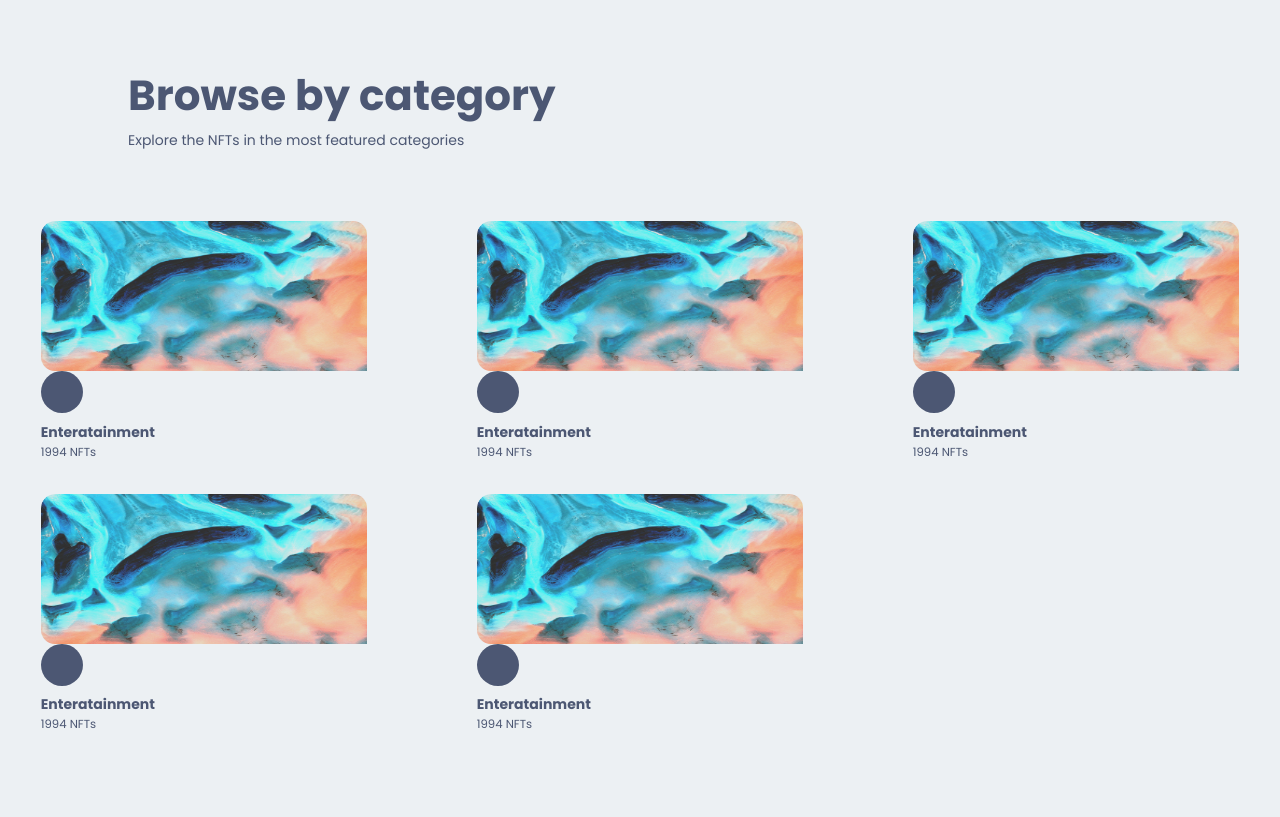
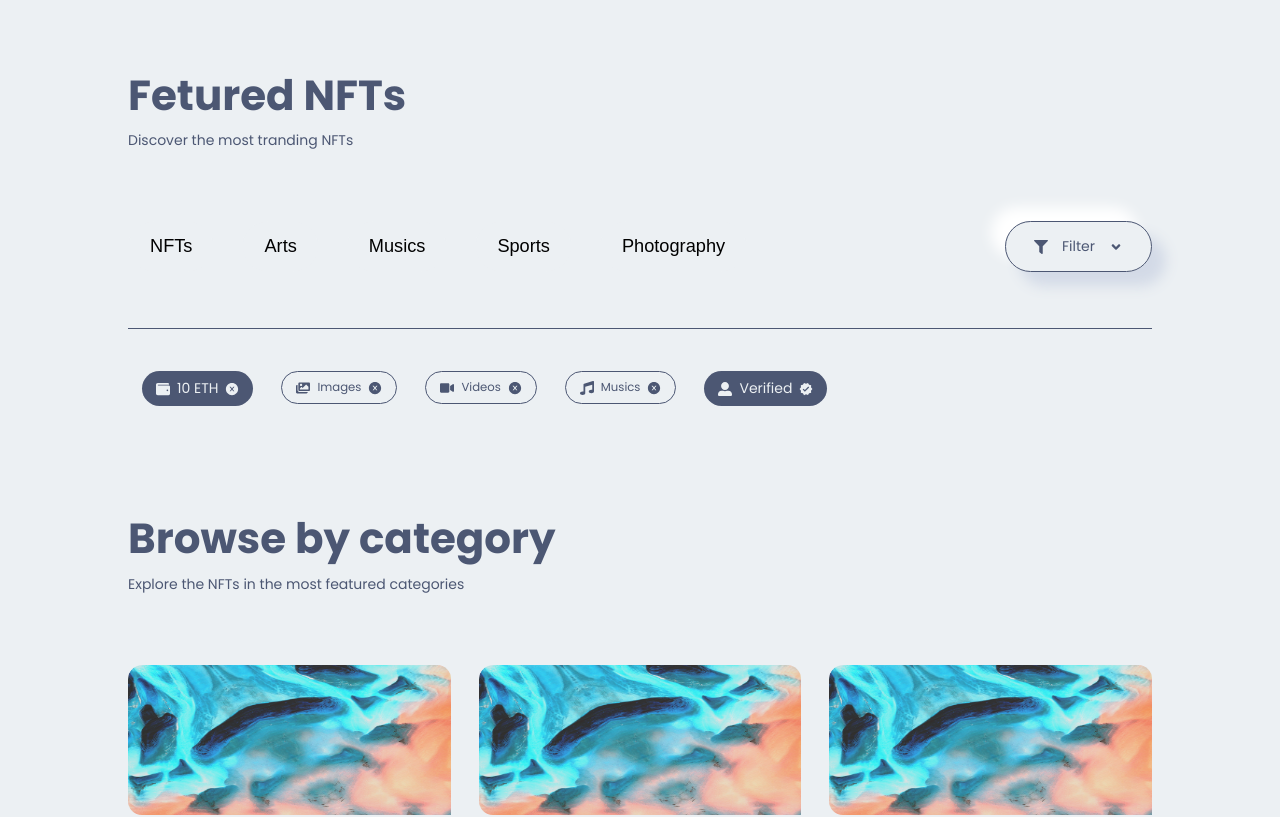
Before and after one commit to ravalkenil/Nft_marketplace, a Next.js app: page / in a window 1280 px wide. Shown: the part 2300-3117 px from the top of the page. Built offline with nearby package versions, Linux system fonts and the light colour scheme.

Commit message:
filter function

```diff
--- a/src/Componets/Category/Category.jsx
+++ b/src/Componets/Category/Category.jsx
@@ -9,11 +9,13 @@ import images from "../../img";
 const Category = () => {
   const Categoryarray=[1,2,3,4,5];
   return (
+    <div className={Style.box_category}>
     <div className={Style.category}>
+
         {
             Categoryarray.map((el,i)=>{
                 return(
-                    <div className={Style.box_category}>
+
                         <div className={Style.category_box} key={1+1}>
                         <Image src={images.creatorbackground1} className={Style.category_box_img} alt="Background image" width={350} height={150} objectFit='cover' />
                         <div className={Style.category_box_title}>
@@ -26,10 +28,12 @@ const Category = () => {
                             </div>
                         </div>
                        </div>
-                    </div>
+
                 )
             })
         }
+
+    </div>
     </div>
   )
 }
--- a/src/Componets/Category/Category.module.css
+++ b/src/Componets/Category/Category.module.css
@@ -2,6 +2,7 @@
     width: 80%;
     margin: 0 auto;
 }
+
 
 .category{
     width: 100%;
@@ -27,6 +28,13 @@
 
 .category_box_img{
     border-radius: 1rem;
+}
+
+.category_box_title{
+    display: flex;
+    align-items: center;
+    padding: 1rem;
+    gap: 1rem;
 }
 
 .category_box_title span{
--- a/src/Componets/Com_index.js
+++ b/src/Componets/Com_index.js
@@ -8,10 +8,11 @@ import Bignftslider from './Bignftslider/Bignftslider'
 import Subscribe from './Subscribe/Subscribe'
 import Title from './Title/Title'
 import Category from './Category/Category'
+import Filter from './Filter/Filter'
 // const Com_index = () => {
 //   return (
 //     <div>Com_index</div>
 //   )
 // }
 
-export {Button,Footer,Navbar,Herosection,Service,Bignftslider,Subscribe,Title,Category};
+export {Button,Footer,Navbar,Herosection,Service,Bignftslider,Subscribe,Title,Category,Filter};
--- /dev/null
+++ b/src/Componets/Filter/Filter.jsx
@@ -0,0 +1,115 @@
+import React,{useState} from 'react'
+import { FaFilter,FaAngleDown,FaAngleUp,FaWallet,FaMusic,FaVideo,FaImages,FaUserAlt} from 'react-icons/fa';
+import { AiFillCloseCircle } from 'react-icons/ai';
+import { MdVerified } from 'react-icons/md';
+import { TiTick } from 'react-icons/ti';
+
+// Internal import
+import Style from "./Filter.module.css";
+
+
+const Filter = () => {
+    const [filter, setFilter] = useState(true);
+    const [image, setImage] = useState(true);
+    const [video, setVideo] = useState(true);
+    const [music, setMusic] = useState(true);
+
+
+    // openfilter function
+
+    const openfilter=()=>{
+        if(!filter){
+            setFilter(true)
+        }else{
+            setFilter(false)
+        }
+    }
+
+    const openImage=()=>{
+        if(!image){
+            setImage(true)
+        }else{
+            setImage(false)
+        }
+    }
+
+    const openvideo=()=>{
+        if(!video){
+            setVideo(true)
+        }else{
+            setVideo(false)
+        }
+    }
+
+    const openMusic=()=>{
+        if(!music){
+            setMusic(true)
+        }else{
+            setMusic(false)
+        }
+    }
+
+
+
+    return (
+        <div className={Style.filter}>
+            <div className={Style.filter_box}>
+                <div className={Style.filter_box_left}>
+                    <button onClick={()=>{}}>NFTs</button>
+                    <button onClick={()=>{}}>Arts</button>
+                    <button onClick={()=>{}}>Musics</button>
+                    <button onClick={()=>{}}>Sports</button>
+                    <button onClick={()=>{}}>Photography</button>
+                </div>
+                <div className={Style.filter_box_right}>
+                    <div className={Style.filter_box_right_box} onClick={()=>openfilter()}>
+                        <FaFilter/>
+                        <span>Filter</span>{filter ? <FaAngleDown/>:<FaAngleUp/>}
+                    </div>
+                </div>
+            </div>
+            {
+                filter && (
+                    <div className={Style.filter_box_items}>
+                        <div className={Style.filter_box_items_box}>
+                            <div className={Style.filter_box_items_box_item}>
+                                <FaWallet/> <span>10 ETH</span>
+                                <AiFillCloseCircle/>
+                            </div>
+                        </div>
+                        <div className={Style.filter_box_items_box}>
+                            <div className={Style.filter_box_items_box_item_trans} onClick={()=>openImage()}>
+                                <FaImages/><small>Images</small>
+                                { image ? <AiFillCloseCircle/> : <TiTick/> }
+                            </div>
+                        </div>
+                        <div className={Style.filter_box_items_box}>
+                            <div className={Style.filter_box_items_box_item_trans} onClick={()=> openvideo()}>
+                                <FaVideo/><small>Videos</small>
+                                {
+                                    video ? <AiFillCloseCircle/> : <TiTick/>
+                                }
+                            </div>
+                        </div>
+                        <div className={Style.filter_box_items_box}>
+                            <div className={Style.filter_box_items_box_item_trans} onClick={()=>openMusic()}>
+                                <FaMusic/> <small>Musics</small>
+                                {
+                                    music ? <AiFillCloseCircle/> : <TiTick/>
+                                }
+                            </div>
+                        </div>
+                        <div className={Style.filter_box_items_box}>
+                                <div className={Style.filter_box_items_box_item}>
+                                    <FaUserAlt/> <span>Verified</span>
+                                    <MdVerified/>
+                                </div>
+                        </div>
+                    </div>
+                )
+            }
+        </div>
+    )
+}
+
+export default Filter
--- /dev/null
+++ b/src/Componets/Filter/Filter.module.css
@@ -0,0 +1,199 @@
+.filter{
+    padding: 4rem 0;
+    width: 100%;
+}
+
+.filter_box{
+    width: 80%;
+    margin: 0 auto;
+    display: flex;
+    align-items: center;
+    justify-content: space-between;
+    padding-bottom: 4rem;
+}
+
+.filter_box_left{
+    display: flex;
+    gap: 2rem;
+}
+
+.filter_box_left button{
+    border: none;
+    outline: none;
+    padding: 1rem 1.5rem;
+    border-radius: 2rem;
+    border: 1px solid var(--main-bg-color);
+    transition: all .3s ease-in;
+    font-size: 1.3rem;
+    cursor: pointer;
+    background-color: var(--main-bg-color);
+}
+
+.filter_box_left button:hover{
+    border: 1px solid var(--icons-color);
+    color: var(--icons-color);
+    box-shadow: var(--box-shadow);
+}
+
+.filter_box_right_box{
+    border: 1px solid var(--icons-color);
+    padding: 1rem 2rem;
+    border-radius: 2rem;
+    color: var(--icons-color);
+    box-shadow: var(--box-shadow);
+    cursor: pointer;
+    display: flex;
+    align-items: center;
+    gap: 1rem;
+}
+
+.filter_box_items{
+    width: 80%;
+    margin: 0 auto;
+    display: flex;
+    padding: 2rem 0;
+    border-top: 1px solid var(--icons-color);
+}
+
+.filter_box_items_box{
+    padding: 1rem;
+}
+
+.filter_box_items_box_item{
+    background-color: var(--icons-color);
+    padding: .5rem 1rem;
+    border-radius: 2rem;
+    color: var(--main-bg-color);
+    cursor: pointer;
+    display: flex;
+    align-items: center;
+    gap: .5rem;
+}
+
+.filter_box_items_box_item_trans{
+     border: 1px solid var(--icons-color);
+     color: var(--icons-color);
+     padding: .5rem 1rem;
+     border-radius: 2rem;
+     cursor: pointer;
+     display: flex;
+     align-items: center;
+     gap: .5rem;
+}
+
+
+
+@media screen and (min-device-width:320px) and (max-device-width:375px) {
+    .filter_box{
+        display: grid;
+        gap: 4rem;
+    }
+
+    .filter_box_left{
+        display: grid;
+        grid-template-columns: repeat(3,1fr);
+        gap: 2rem;
+    }
+
+    .filter_box_left button{
+        padding: .2rem;
+    }
+
+    .filter_box_items{
+        display: grid;
+        grid-template-columns: repeat(2,1fr);
+    }
+
+    .filter_box_items_box{
+        display: flex;
+        align-items: center;
+        justify-content: center;
+        gap: 4rem;
+        padding-inline: 2rem;
+    }
+
+    .filter_box_items_box_item{
+        justify-content: space-between;
+    }
+
+    .filter_box_items_box_item_trans{
+        justify-content: space-between;
+    }
+
+}
+
+@media screen and (min-device-width:377px) and (max-device-width:425px) {
+    .filter_box{
+        display: grid;
+        gap: 4rem;
+    }
+
+    .filter_box_left{
+        display: grid;
+        grid-template-columns: repeat(3,1fr);
+    }
+
+    .filter_box_left button{
+        padding: 1rem;
+    }
+
+    .filter_box_items{
+        display: grid;
+        grid-template-columns: repeat(2,1fr);
+    }
+
+    .filter_box_items_box{
+        display: flex;
+        align-items: center;
+        justify-content: center;
+        gap: 4rem;
+        padding-inline: 2rem;
+    }
+
+    .filter_box_items_box_item{
+        justify-content: space-between;
+    }
+
+    .filter_box_items_box_item_trans{
+        justify-content: space-between;
+    }
+
+}
+
+@media screen and (min-device-width:427px) and (max-device-width:786px) {
+    .filter_box{
+        display: grid;
+        gap: 4rem;
+    }
+
+    .filter_box_left{
+        display: grid;
+        grid-template-columns: repeat(3,1fr);
+    }
+
+    .filter_box_left button{
+        padding: 1rem;
+    }
+
+    .filter_box_items{
+        display: grid;
+        grid-template-columns: repeat(2,1fr);
+    }
+
+    .filter_box_items_box{
+        display: flex;
+        align-items: center;
+        justify-content: center;
+        gap: 4rem;
+        padding-inline: 2rem;
+    }
+
+    .filter_box_items_box_item{
+        justify-content: space-between;
+    }
+
+    .filter_box_items_box_item_trans{
+        justify-content: space-between;
+    }
+
+}
--- a/src/pages/index.js
+++ b/src/pages/index.js
@@ -5,7 +5,7 @@ import React from 'react'
 
 // Internal imports
 import Style from "../styles/Index.module.css";
-import {Herosection,Service,Bignftslider,Subscribe ,Title,Category} from "../Componets/Com_index";
+import {Herosection,Service,Bignftslider,Subscribe ,Title,Category,Filter} from "../Componets/Com_index";
 
 
 const index = () => {
@@ -14,6 +14,8 @@ const index = () => {
       <Herosection/>
       <Service/>
       <Bignftslider/>
+      <Title heading="Fetured NFTs" paragraph="Discover the most tranding NFTs"/>
+      <Filter/>
       <Title heading="Browse by category" paragraph="Explore the NFTs in the most featured categories"/>
       <Category/>
       <Subscribe/>
```
